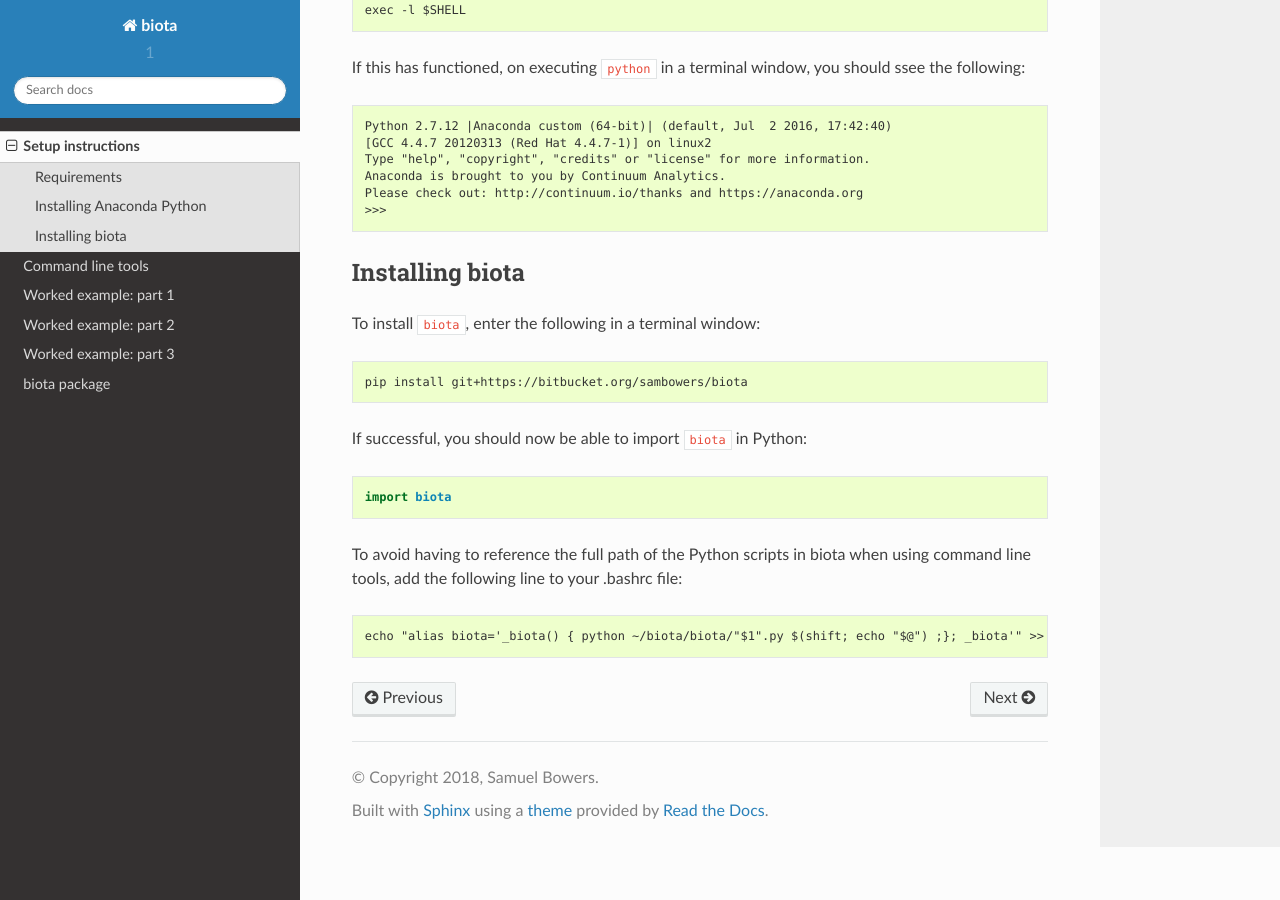
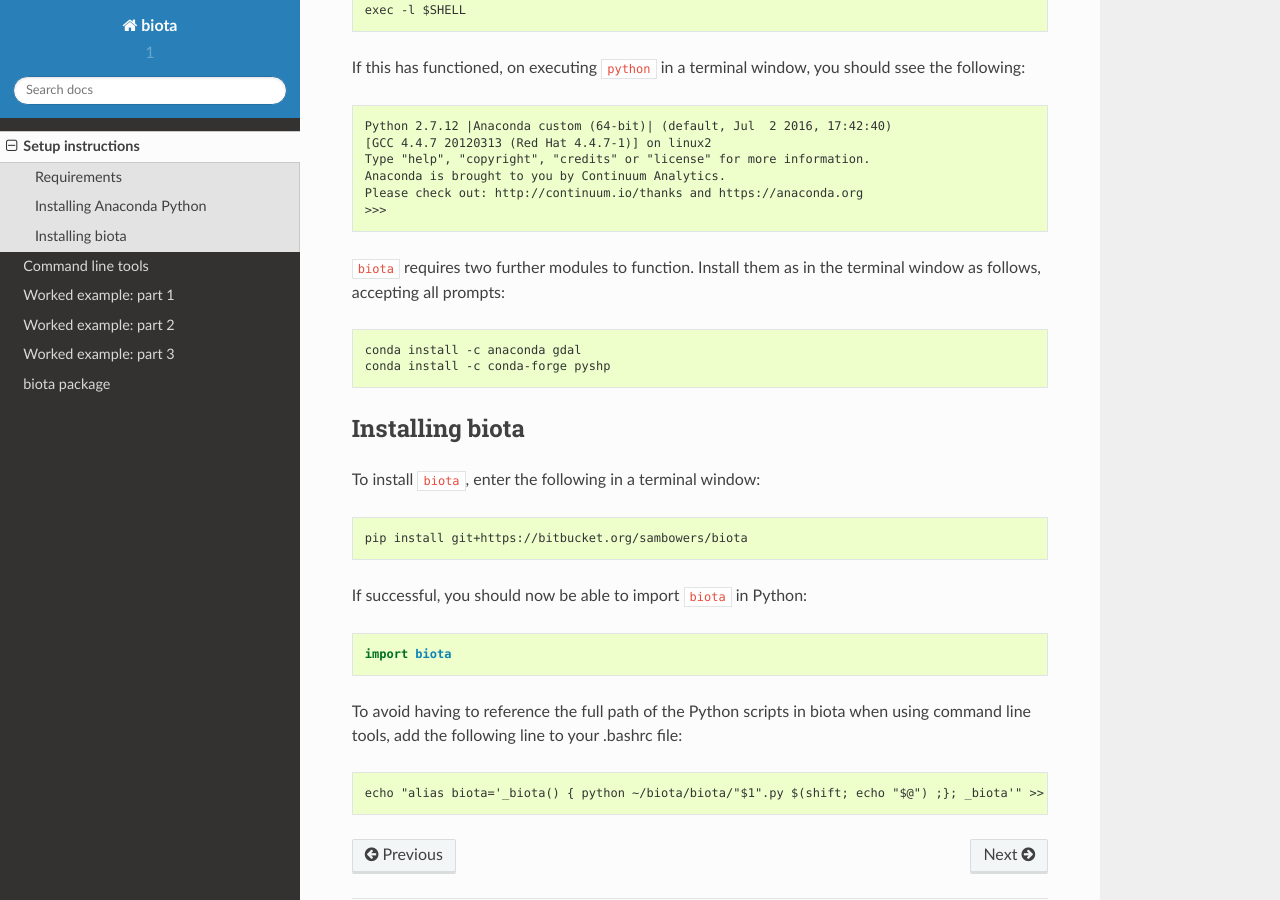
Before and after one commit to smfm-project/biota, a Sphinx documentation site: the page built from docs/source/setup.rst, in a window 1280 px wide and 900 px high, scrolled down 642 px. Built offline with Sphinx 7.4.7 and the Read the Docs theme 2.0.0, drawn with Linux system fonts in a browser that asks for light colours.

Commit message:
Added conda installation

```diff
--- a/docs/source/setup.rst
+++ b/docs/source/setup.rst
@@ -39,6 +39,13 @@ If this has functioned, on executing ``python`` in a terminal window, you should
     Please check out: http://continuum.io/thanks and https://anaconda.org
     >>>
 
+``biota`` requires two further modules to function. Install them as in the terminal window as follows, accepting all prompts:
+
+.. code-block:: console
+
+    conda install -c anaconda gdal
+    conda install -c conda-forge pyshp
+
 Installing biota
 ----------------
 
```
